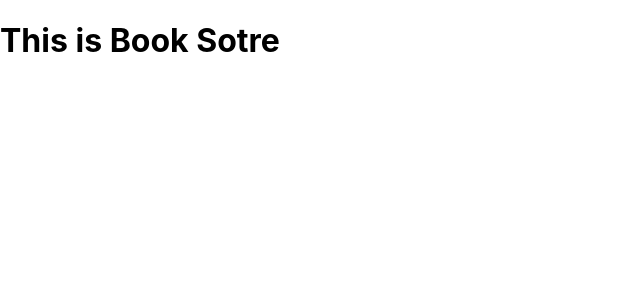
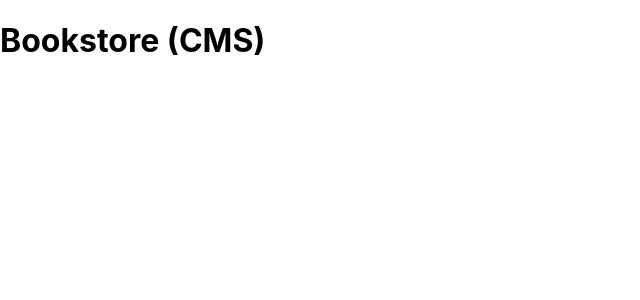
Before and after one commit to maenkhraisha/book-store, a React (Create React App) app: page / in a window 1280 px wide. Shown: the top 300 px of the page, without its empty margins (0-640 px from the left). Built offline with nearby package versions, Linux system fonts and the light colour scheme.

Commit message:
add the pages and components files

```diff
--- a/src/App.js
+++ b/src/App.js
@@ -1,10 +1,9 @@
 import './App.css';
+import Header from './components/Header.js'
 
 function App() {
   return (
-    <div>
-      <h1>This is Book Sotre</h1>
-    </div>
+    <Header />
   )
 }
 
--- /dev/null
+++ b/src/components/Header.js
@@ -0,0 +1,7 @@
+import React from "react";
+
+const Header = () => {
+  return <h1>Bookstore (CMS)</h1>;
+};
+
+export default Header;
```
Also changed, not shown: src/Pages/Books.js (added, +7 -0 lines), src/Pages/Categories.js (added, +7 -0 lines), src/components/Books.js (deleted), src/components/Categories.js (deleted), 1 other file (tests, documents, lock files or other folders).
